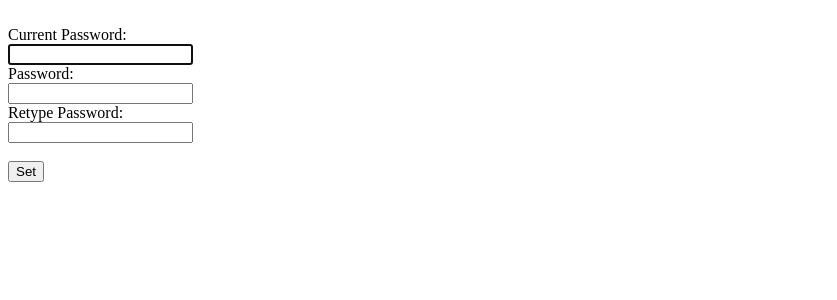
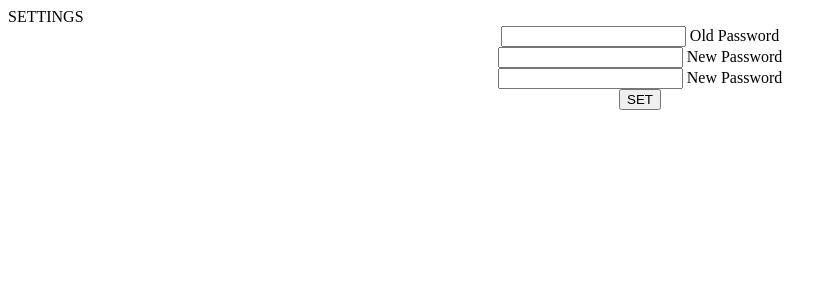
Before and after one commit to MarceloAnzano/evaluation-system, a PHP site: page /application/views/user_settings.php in a window 1280 px wide. Shown: the top 300 px of the page, without its empty margins (0-837 px from the left). Run offline with PHP 8.4, Linux system fonts and the light colour scheme.

Commit message:
ok na rin 'to

```diff
--- a/application/views/user_settings.php
+++ b/application/views/user_settings.php
@@ -1,12 +1,39 @@
-	<br>
-	<form onsubmit="return validChange();">
-		<div>Current Password:</div>
-		<input type="password" id="currpass" name="currpass" onfocus="emptyElement()" maxlength="88" autofocus>
-		<div>Password:</div>
-		<input type="password" id="password" name="password" onfocus="emptyElement()" maxlength="100">
-		<div>Retype Password:</div>
-		<input type="password" id="repass" name="repass" onfocus="emptyElement()" maxlength="100">
-		<br/><br/>
-		<input id="loginbtn" type="submit" value="Set"></input>
-	</form>
-	<p id='status'></p>
+
+	<div class="nav-wrapper subNav">
+		<span class="brand-logo">SETTINGS</span>
+	</div>
+	<div class="pageContent valign-wrapper">
+		<div class="valign">
+			<center class="contentWidth">
+				<div class="cardContainer loginCard">
+					<form class="card" onsubmit="return validChange();">
+						<center class="card-content">
+							<center class="row">
+								<center class="input-field">
+									<input type="password" id="currpass" name="currpass" onfocus="emptyElement()" maxlength="88">
+									<label for="currpass">Old Password</label>
+								</center>
+							</center>
+							<center class="row">
+								<center class="input-field">
+									<input type="password" id="password" name="password" onfocus="emptyElement()" maxlength="100">
+									<label for="password">New Password</label>
+								</center>
+							</center>
+							<center class="row">
+								<center class="input-field">
+									<input type="password" id="repass" name="repass" onfocus="emptyElement()" maxlength="100">
+									<label for="repass">New Password</label>
+								</center>
+							</center>
+							<center class="row">
+								<button class="btn waves-effect waves-light right"  id="loginbtn" type="submit">SET</button>
+							</center>
+							<center id="status">
+							</center>
+						</center>
+					</form>
+				</div>
+			</center>
+		</div>
+	</div>
```
